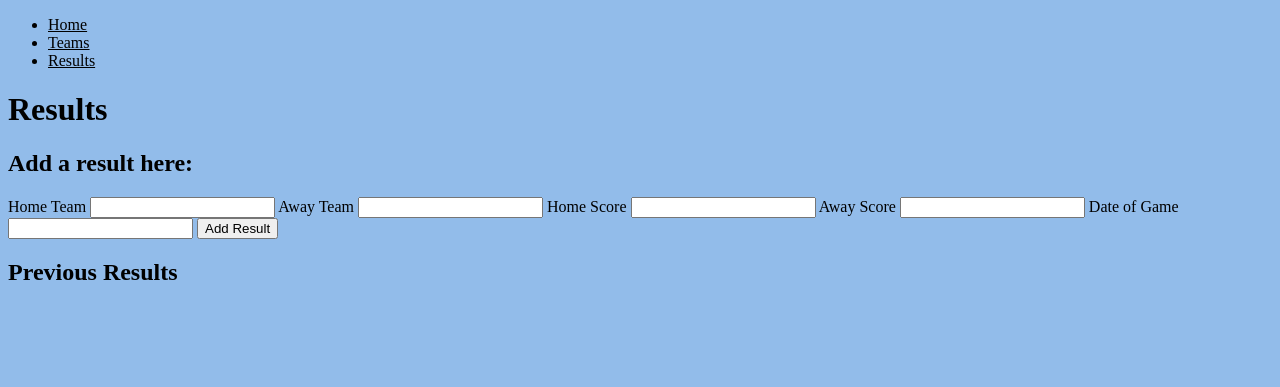
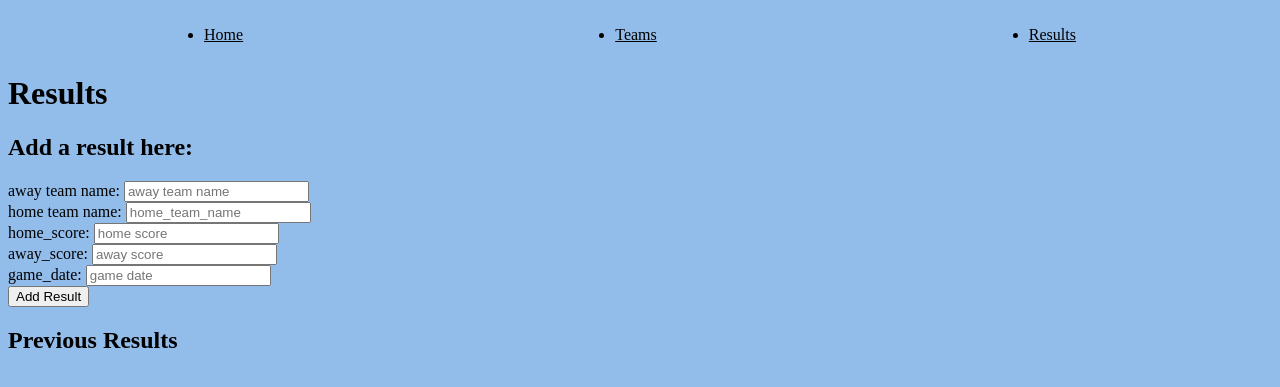
Before and after one commit to samhouston98/project, a Flask app: page /results in a window 1280 px wide. Shown: the top 387 px of the page. Run offline with Flask 3, Linux system fonts and the light colour scheme; data that the repository does not hold is empty; some libraries are stand-ins or nearby versions.

Commit message:
another commit

```diff
--- a/controllers/results_controller.py
+++ b/controllers/results_controller.py
@@ -18,6 +18,8 @@ results_blueprint = Blueprint("results", __name__)
 @results_blueprint.route("/results")
 def results():
     results = results_repository.select_all() # NEW
+    for result in results:
+        print(result.id)
     return render_template("results/index.html", all_results = results)
 
 # @app.route('/results', methods=['POST'])
@@ -43,16 +45,13 @@ def new_result():
 # POST '/results'
 @results_blueprint.route("/results",  methods=['POST'])
 def create_results():
-    pdb.set_trace()
     away_team_name = request.form['away_team_name']
     home_team_name = request.form['home_team_name']
-
     home_score = request.form['home_score']
     away_score = request.form['away_score']
     game_date = request.form['game_date']
     results = Results(home_team_name,away_team_name, home_score, away_score, game_date)
-    print(results.__dict__)
-    teams_repository.save(results)
+    results_repository.save(results)
     return redirect('/results')
 
 
@@ -86,7 +85,8 @@ def update_results(id):
 
 # DELETE
 # DELETE '/results/<id>'
-@results_blueprint.route("/results/<id>/delete", methods=['POST'])
+@results_blueprint.route("/results/delete/<id>", methods=['POST'])
 def delete_results(id):
+    print(id)
     results_repository.delete(id)
     return redirect('/results')
--- a/db/league.sql
+++ b/db/league.sql
@@ -1,7 +1,5 @@
 DROP TABLE IF EXISTS teams;
 DROP TABLE IF EXISTS results;
-
-
 
 
 CREATE TABLE teams (
--- a/repositories/results_repository.py
+++ b/repositories/results_repository.py
@@ -7,7 +7,7 @@ import repositories.results_repository as results_reposiory
 
 
 def save(result):
-    sql = "INSERT INTO results (home_team_name, away_team_name, home_score, away_score, game_date) VALUES (%s, %s, %s, %s, %s) RETURNING id"
+    sql = "INSERT INTO results (home_team_name, away_team_name, home_score, away_score, game_date) VALUES (%s, %s, %s, %s, %s) RETURNING *"
     values = [result.home_team_name, result.away_team_name, result.home_score, result.away_score, result.game_date]
     results = run_sql(sql, values)
     id = results[0]['id']
@@ -22,7 +22,7 @@ def select_all():
     results = run_sql(sql)
 
     for row in results:
-        results = (row['home_team_name'], row['away_team_name'], row['home_score'], row['away_score'] , row['game_date'] )
+        results = Results(row['home_team_name'], row['away_team_name'], row['home_score'], row['away_score'] , row['game_date'], row['id'] )
         results_list.append(results)
     return results_list
 
@@ -39,24 +39,24 @@ def select(id):
     # if len(results) > 0
     if results:
         result = results[0]
-        results = teams_repository.select(result['teams_id'])
-        results = Results(result['home_team_name'], result['away_team_name'], result['home_score'], result['away_score'] , result['game_date'])
+        # results = teams_repository.select(result['teams_id'])
+        results = Results(result['home_team_name'], result['away_team_name'], result['home_score'], result['away_score'] , result['game_date'], result['id'])
     return results
 
 
 def delete_all():
-    sql = "DELETE  FROM results"
+    sql = "DELETE FROM results"
     run_sql(sql)
 
 
 def delete(id):
-    sql = "DELETE  FROM results WHERE id = %s"
+    sql = "DELETE FROM results WHERE id = %s"
     values = [id]
+    print(values)
     run_sql(sql, values)
 
 
 def update(results):
-    sql = "home_team_name, away_team_name, home_score, away_score, game_date) = (%s, %s, %s, %s, %s) WHERE id = %s"
-    values = [results.home_team_name, results.away_team_name, results.home_score, results.away_score, results.game_date]
-    print(values)
+    sql = "UPDATE teams SET (home_team_name, away_team_name, home_score, away_score, game_date) = (%s, %s, %s, %s, %s) WHERE id = %s"
+    values = [results.home_team_name, results.away_team_name, results.home_score, results.away_score, results.game_date, results.id]
     run_sql(sql, values)
--- a/static/style.css
+++ b/static/style.css
@@ -1,3 +1,13 @@
+
+.menu{
+
+  display:flex;
+  justify-content:space-around;
+  align-items: center;
+  padding: 10px;
+
+}
+
 body {
   background-color: #92BCEA;
 }
@@ -44,10 +54,3 @@ tr:hover {
 td:first-child {
   font-weight: bold;
 }
-
-menu{
-  display:flex;
-  align-items: center;
-
-
-}
--- a/templates/results/index.html
+++ b/templates/results/index.html
@@ -10,31 +10,41 @@
       <h2>Add a result here:</h2>
   </header>
       <main>
-          {% for event in events %}
-          <div>
-              <p>{{event.name}}: at {{event.location}}</p>
-              {% if event.recurring %}
-              <span> Recurring: &#9989; </span>
-          {% else %}
-              <span> Not Reccuring: &#10060; </span>
-          {% endif %}
-          </div>
-          {% endfor %}
+
       </main>
       <form action="/results" method="post">
-          <label for="home_team_name">Home Team</label>
-          <input type="text" home_team_name="home_team_name" id="home_team_name">
-          <label for="away_team_name">Away Team</label>
-          <input type="text" away_team_name="away_team_name" id="_team_name">
-          <label for="home_score">Home Score</label>
-          <input type="number" name="home_score" id="home_score">
-          <label for="away_score">Away Score</label>
-          <input type="number" name="away_score" id="away_score">
-          <label for="game_date">Date of Game</label>
-          <input type="text" name="game_date" id="game_date">
 
 
-          <input type="submit" value="Add Result">
+        <div>
+          <label for="awayTeamName">away team name:</label>
+          <input type="text" id="awayTeamName" name="away_team_name" placeholder="away team name" required/>
+        </div>
+
+        <div>
+          <label for="team_name_home">home team name:</label>
+          <input type="text" id="team_name_home" name="home_team_name" placeholder="home_team_name" required/>
+        </div>
+
+        <div>
+          <label for="homeScore">home_score:</label>
+          <input type="text" id="homeScore" name="home_score" placeholder="home score" required/>
+        </div>
+
+
+        <div>
+          <label for="awayScore">away_score:</label>
+          <input type="text" id="awayScore" name="away_score" placeholder="away score" required/>
+
+        </div>
+
+        <div>
+          <label for="gameDate">game_date:</label>
+          <input type="text" id="gameDate" name="game_date" placeholder="game date" required/>
+
+        </div>
+
+        <button type="submit">Add Result</button>
+
       </form>
   <footer>
       <h2>Previous Results</h2>
@@ -49,7 +59,7 @@
   <div class="results">
     <div class="content">
       <a href="results/{{results.id}}">{{results.home_team_name}}</a>
-      <div class="home_teamname">
+      <div class="home_team_name">
         <span class="away_team_name">{{results.away_team_name}}</span>
         <span class="home_score">{{results.home_score}}</span>
         <span class="away_score">{{results.away_score}}</span>
@@ -57,8 +67,9 @@
       </div>
       <div class="buttons">
 
-        <form class="delete-form" action="results/{{results.id}}/delete" method="POST">
-          <button class="trash-button"><i class="fa fa-trash-o fa-3x" style="color:red" aria-hidden="true"></i></button>
+        <form class="delete-form" action="results/delete/{{ results.id }}" method="POST">
+          <input type="submit" value="DELETE">
+          <!-- <button type="submit" class="trash-button"><i class="fa fa-trash-o fa-3x" style="color:red" aria-hidden="true"></i></button> -->
         </form>
       </div>
     </div>
--- a/templates/results/show.html
+++ b/templates/results/show.html
@@ -6,7 +6,6 @@
 
   <div>
     <p>{{results.home_team_name}}</p>
-    <hr>
     <p>{{results.away_team_name}}</p>
     <p>{{results.home_score}}</p>
     <p>{{results.away_score}}</p>
```
Also changed, not shown: templates/index.html (+23 -0 lines).
